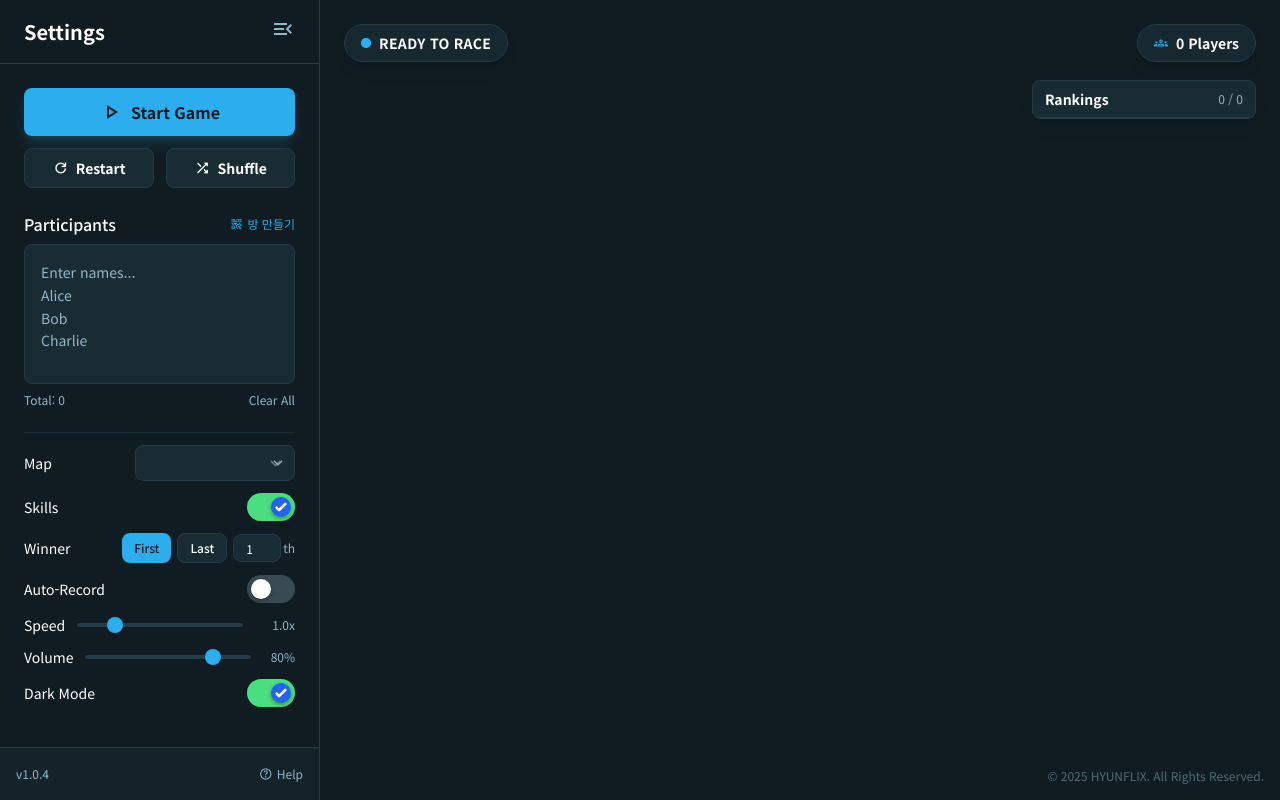
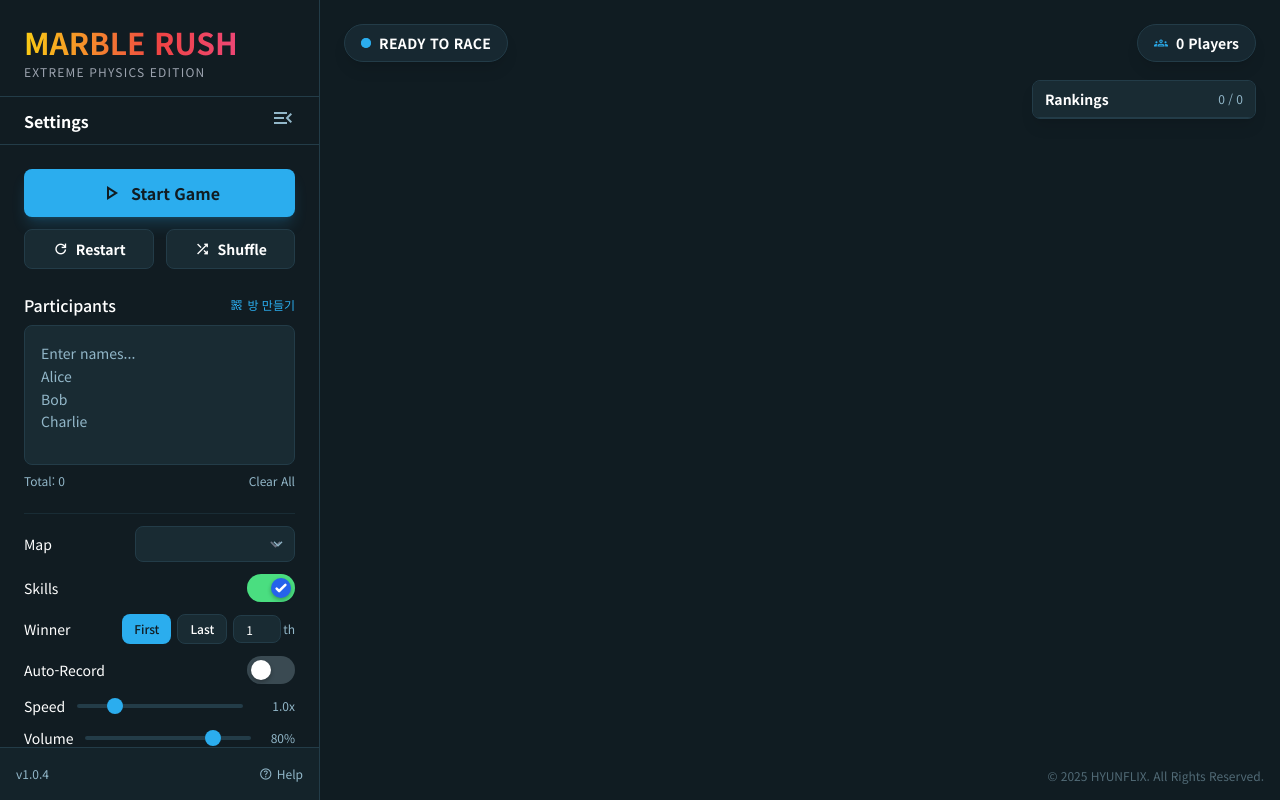
Before and after one commit to HYUNFLIX/roulette, a plain HTML site: page index.html in a window 1280 px wide. Drawn offline with nearby package versions, Linux system fonts and the light colour scheme; a script that the page names is missing.

Commit message:
deploy: b79e846cb562c61f72ecba5dee12d4817dc473e8

```diff
--- a/index.html
+++ b/index.html
@@ -20,8 +20,18 @@
 
   <aside id=settings-sidebar class="bg-[#111c22] border-border-dark border-r duration-300 ease-in-out flex flex-col flex-shrink-0 h-full relative transition-all w-80 z-20">
 
-    <div class="border-b border-border-dark flex h-16 items-center justify-between px-6 shrink-0">
-      <h2 class="font-bold text-white text-xl">Settings</h2>
+    <div class="border-b border-border-dark pb-4 pt-6 px-6 shrink-0">
+      <h1 class="bg-clip-text bg-gradient-to-r font-black from-yellow-400 mb-1 text-3xl text-transparent to-pink-500 via-red-500">
+        MARBLE RUSH
+      </h1>
+      <p class="text-gray-400 text-xs tracking-widest uppercase">
+        Extreme Physics Edition
+      </p>
+    </div>
+
+
+    <div class="border-b border-border-dark flex h-12 items-center justify-between px-6 shrink-0">
+      <h2 class="font-bold text-base text-white">Settings</h2>
       <button id=btnCollapse class="hover:text-white text-text-subtle transition-colors" aria-label="Collapse sidebar">
         <span class=material-symbols-outlined>menu_open</span>
       </button>
```
Also changed, not shown: service-worker.js (+1 -1 lines), 2 other files.
